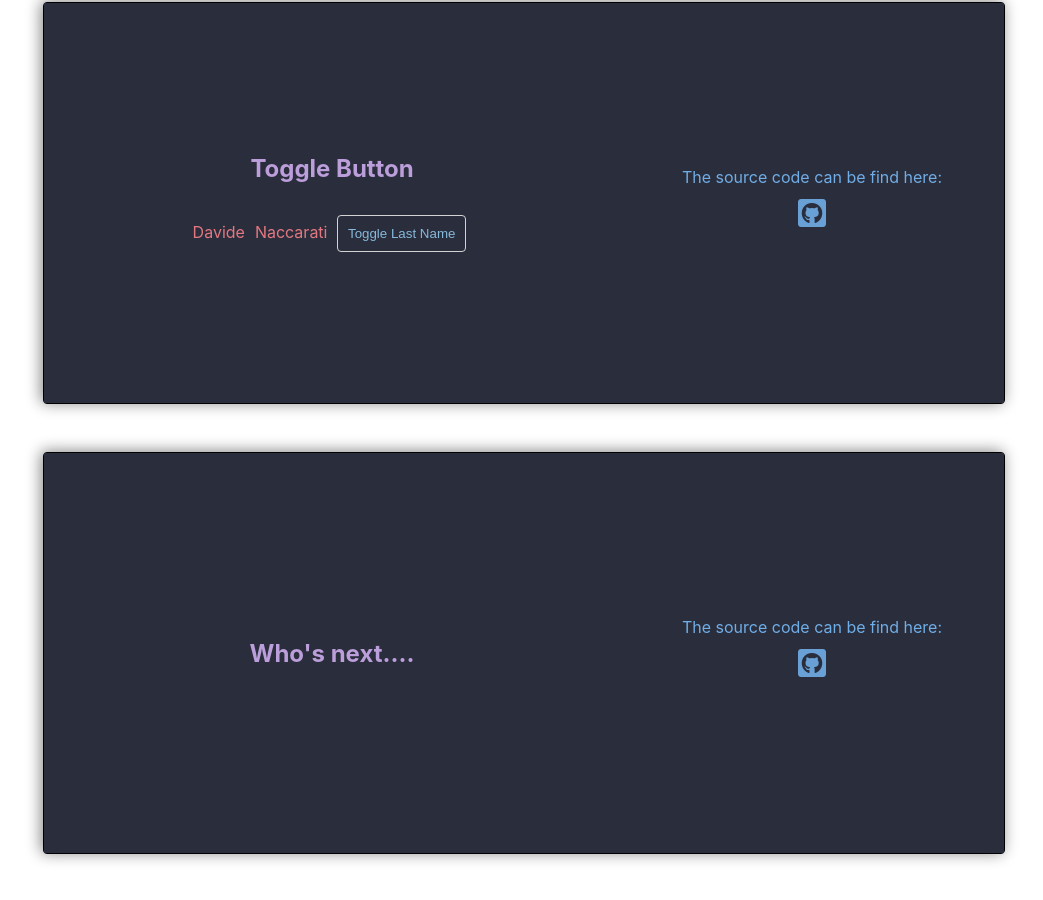
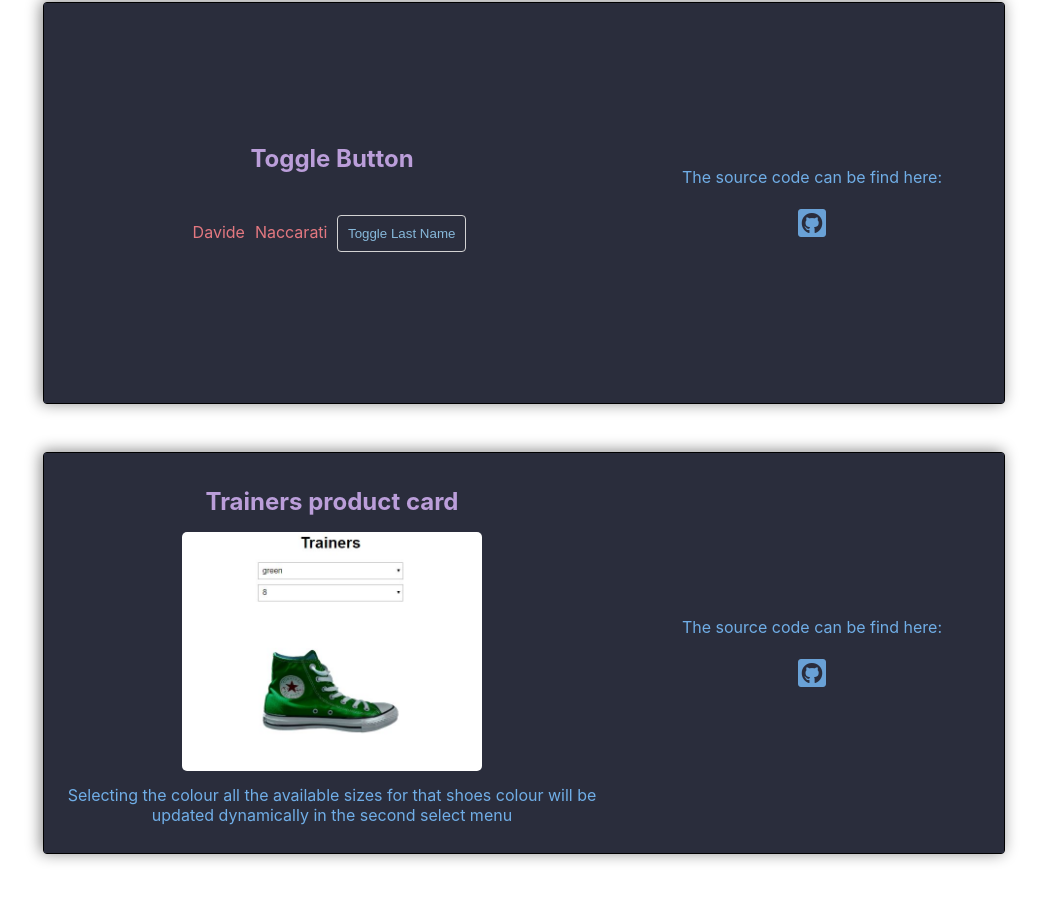
Before and after one commit to Banjer71/my-react-notes, a React (Create React App) app: page / in a window 1280 px wide. Shown: the part 578-1478 px from the top of the page, without its empty margins (116-1159 px from the left). Built offline with nearby package versions, Linux system fonts and the light colour scheme.

Commit message:
add image and set new car for the new project trainers

```diff
--- a/src/components/Main.js
+++ b/src/components/Main.js
@@ -2,6 +2,7 @@ import React from 'react';
 import Card from './Card';
 import ButtonChange from './Button_change';
 import Toggle from './Toggle';
+import trainers from './images/trainers.jpg'
 
 function Main() {
 	return (
@@ -16,8 +17,13 @@ function Main() {
 				<Toggle firstName="Davide" lastName="Naccarati" />
 			</Card>
 
-			<Card github="">
-				<h2>Who's next....</h2>
+			<Card github="https://github.com/Banjer71/trainers">
+				<h2>Trainers product card</h2>
+				<a href='https://banjer71.github.io/trainers/' target='_blank' rel="noopener noreferrer">
+				<img src={trainers} alt='trainers color' className='project-trainers'/>
+				</a>
+				<p>Selecting the colour all the available sizes for that shoes colour will be updated dynamically in the second select menu</p>
+
 			</Card>
 		</div>
 	);
--- a/src/components/card.css
+++ b/src/components/card.css
@@ -16,7 +16,7 @@
 	display: flex;
 	flex-direction: column;
 	justify-content: center;
-	height: 250px;
+	height: 350px;
 	background-color: #2a2d3c;
 }
 
@@ -41,6 +41,19 @@
 	font-size: 1rem;
 }
 
+.project-trainers {
+	width: 220px;
+	border-radius: 5px;
+}
+
+p {
+	overflow: hidden;;
+	color: #70aee7;
+	font-size: 1rem;
+	padding: 0 10px 0 10px;
+	margin: 10px;
+}
+
 @media (min-width: 768px) {
 	.card {
 		max-width: 960px;
@@ -60,4 +73,8 @@
 		justify-content: center;
 		align-items: center;
 	}
+
+	.project-trainers {
+		width: 300px;
+	}
 }
```
Also changed, not shown: src/components/images/trainers.jpg (added).
